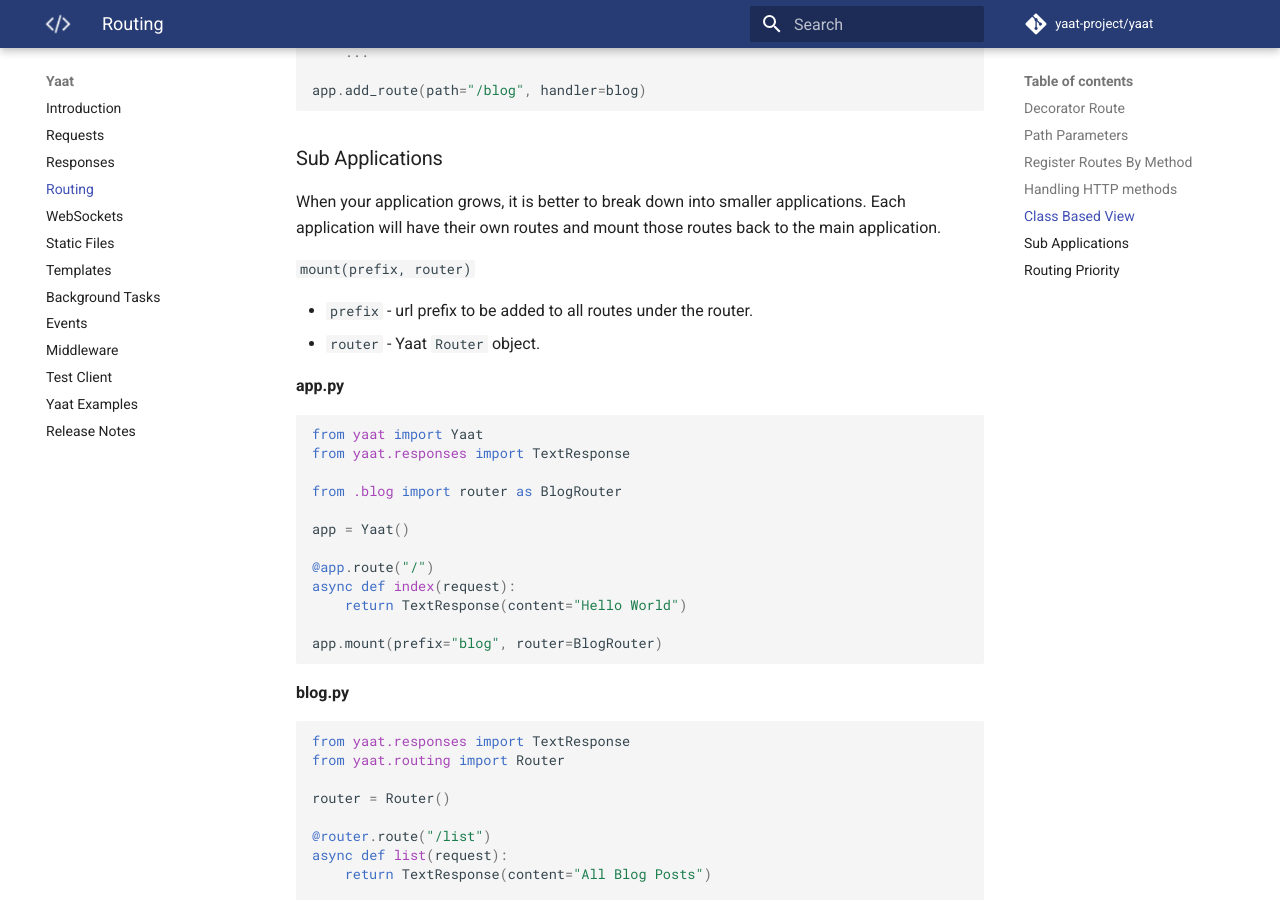
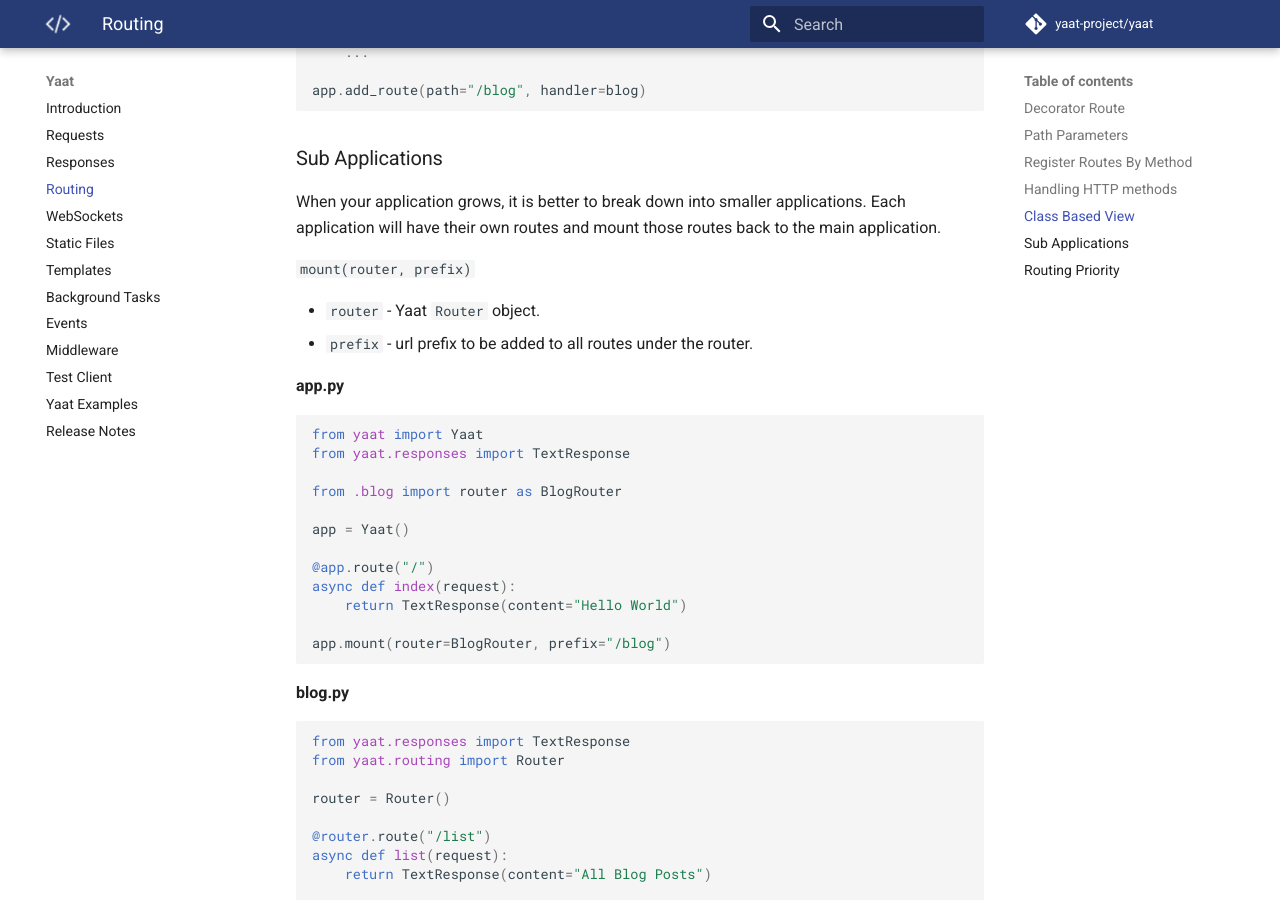
Before and after one commit to yaat-project/yaat, an MkDocs documentation site: the page built from docs/routing.md, in a window 1280 px wide and 900 px high, scrolled down 2014 px. Built offline with MkDocs 1.6.1 and Material for MkDocs 9.7.7, drawn with Linux system fonts in a browser that asks for light colours; comment, search, counter and statistics services are not loaded.

````diff
--- a/docs/routing.md
+++ b/docs/routing.md
@@ -106,10 +106,10 @@ app.add_route(path="/blog", handler=blog)
 When your application grows, it is better to break down into smaller applications. Each application will have their own routes
 and mount those routes back to the main application.
 
-`mount(prefix, router)`
+`mount(router, prefix)`
 
+- `router` - Yaat `Router` object.
 - `prefix` - url prefix to be added to all routes under the router.
-- `router` - Yaat `Router` object.
 
 **app.py**
 ```python
@@ -124,7 +124,7 @@ app = Yaat()
 async def index(request):
     return TextResponse(content="Hello World")
 
-app.mount(prefix="blog", router=BlogRouter)
+app.mount(router=BlogRouter, prefix="/blog")
 ```
 
 **blog.py**
````
Also changed, not shown: docs/releasenotes.md (+4 -0 lines).
